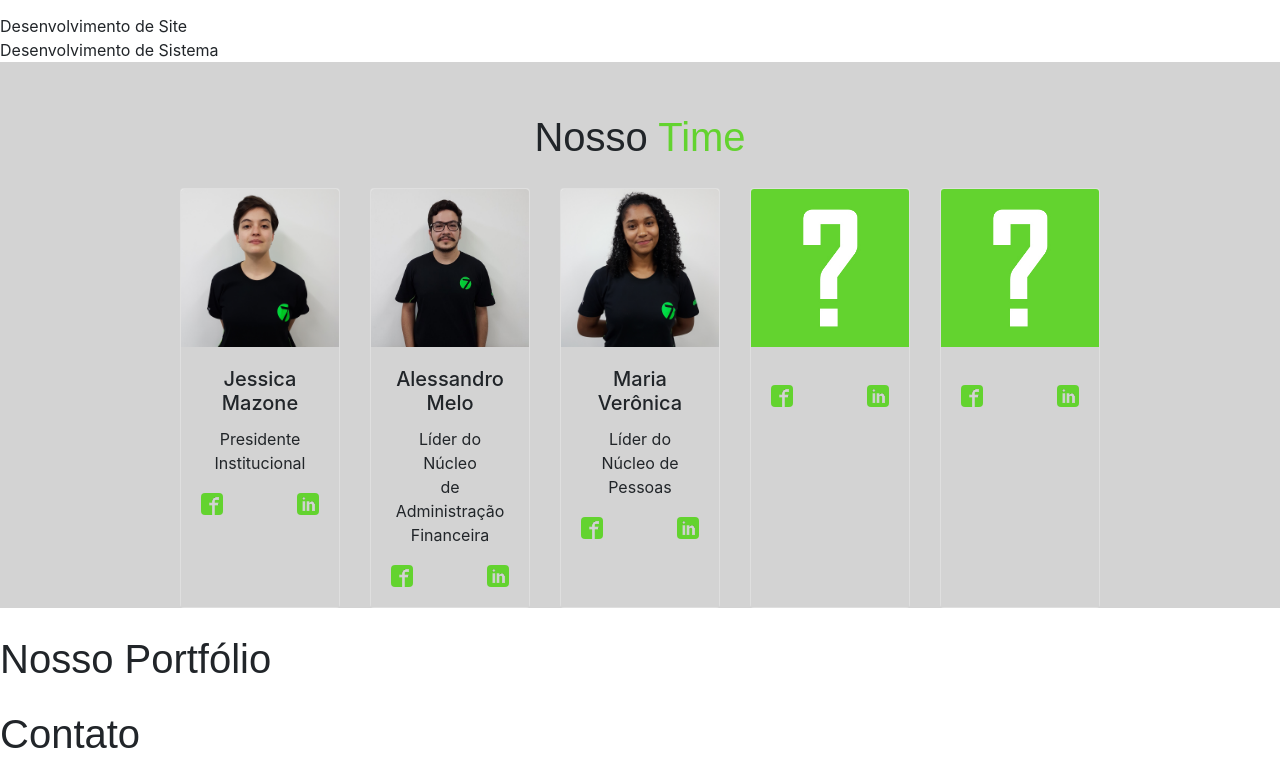
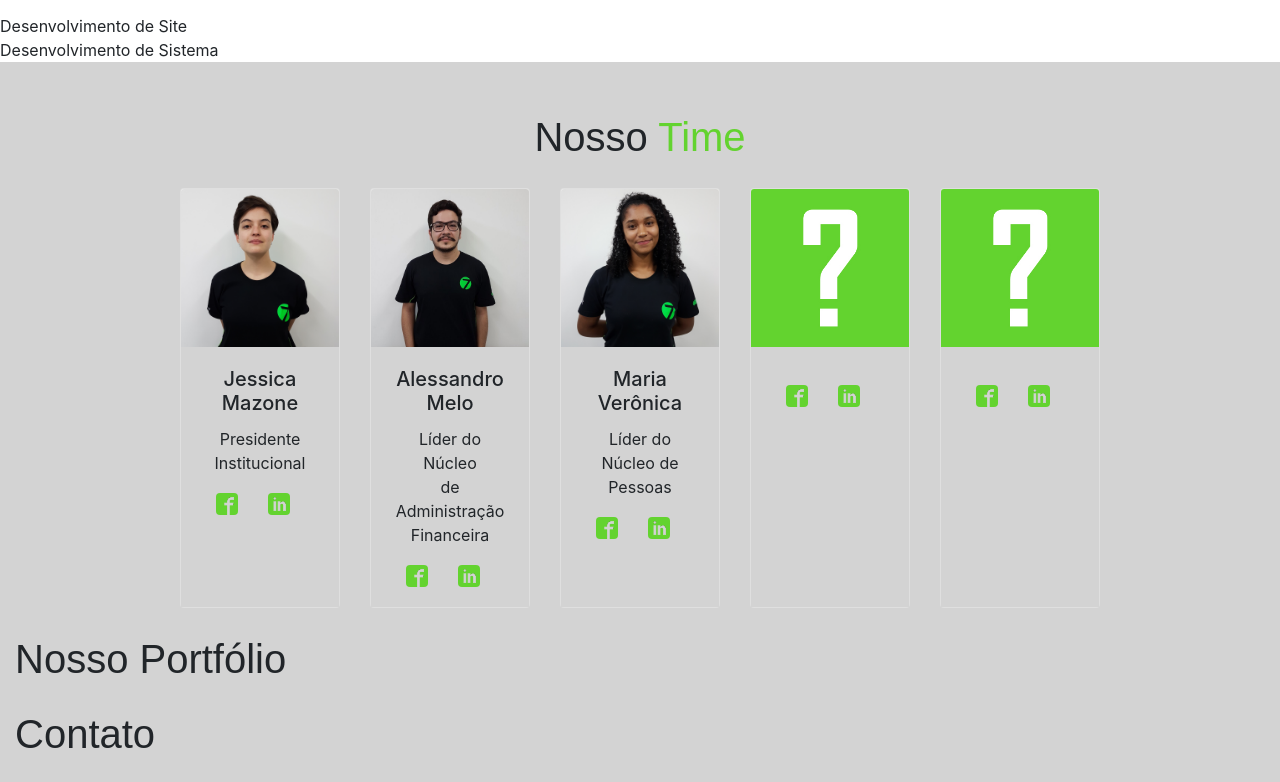
Before and after one commit to 7Sight/7Sight-Website, a plain HTML site: page index.html in a window 1280 px wide. Shown: the part 450-1232 px from the top of the page. Drawn offline with nearby package versions, Linux system fonts and the light colour scheme.

Commit message:
Nosso Time
concluído

```diff
--- a/css/style.css
+++ b/css/style.css
@@ -57,3 +57,9 @@ hr {
 .time{
 	background-color:#D3D3D3;
 }
+
+.icon{
+	padding: 15px 10px 15px 15px;
+
+
+}
--- a/index.html
+++ b/index.html
@@ -24,8 +24,8 @@
     <script type="text/javascript" src="js/bootstrap.js"></script>
 </head>
 <body>
- <!--Início NavBar-->
- <nav class="navbar navbar-expand-xl container-fluid navbar-dark bg-dark py-3 sticky-top">
+   <!--Início NavBar-->
+   <nav class="navbar navbar-expand-xl container-fluid navbar-dark bg-dark py-3 sticky-top">
     <div class="row justify-content-center">
         <div class="col-4">
             <img src="img/logo.png" width="155" height="55" alt="" class="navbar-brand">
@@ -103,8 +103,8 @@
                 <div class="card-body" style="background-color:#D3D3D3;">
                     <h5 class="card-title" style="text-align:center;">Jessica Mazone</h5>
                     <p class="card-text" style="text-align:center;">Presidente Institucional</p>
-                    <a href="https://www.facebook.com/jessica.mazoni.5" class="icon rounded float-left"><img src="img/facebook2v.png" class="rounded" width="22"></a>
-                    <a href="https://www.linkedin.com/in/jessicamazonimoura/" class="icon rounded float-right"><img src="img/linkedinv.png" class="rounded" width="22"></a>
+                    <a href="https://www.facebook.com/jessica.mazoni.5" class="icon"><img src="img/facebook2v.png" class="rounded" width="22"></a>
+                    <a href="https://www.linkedin.com/in/jessicamazonimoura/" class="icon"><img src="img/linkedinv.png" class="rounded" width="22"></a>
                 </div>
             </div>
             <div class="card" style="width: 10rem;">
@@ -112,8 +112,8 @@
                 <div class="card-body" style="background-color:#D3D3D3;">
                   <h5 class="card-title" style="text-align:center;">Alessandro Melo</h6>
                     <p class="card-text" style="text-align:center;">Líder do Núcleo <br/>de Administração Financeira</p>
-                    <a href="https://www.facebook.com/Alessandro0202" class="icon rounded float-left"><img src="img/facebook2v.png" class="rounded" width="22"></a>
-                     <a href="https://www.linkedin.com/in/alessandromelosilva/" class="icon rounded float-right"><img src="img/linkedinv.png" class="rounded"width="22"></a>
+                    <a href="https://www.facebook.com/Alessandro0202" class="icon"><img src="img/facebook2v.png" class="rounded" width="22"></a>
+                    <a href="https://www.linkedin.com/in/alessandromelosilva/" class="icon"><img src="img/linkedinv.png" class="rounded"width="22"></a>
                 </div>
             </div>
             <div class="card" style="width: 10rem;">
@@ -121,8 +121,9 @@
                 <div class="card-body" style="background-color:#D3D3D3;">
                     <h5 class="card-title" style="text-align:center;">Maria Verônica</h5>
                     <p class="card-text" style="text-align:center;">Líder do Núcleo de Pessoas</p>
-                    <a href="https://www.facebook.com/MariaVeronicaMartinsChaves" class="icon rounded float-lef "><img src="img/facebook2v.png" class="rounded" width="22"></a>
-                    <a href="https://www.linkedin.com/in/maria-ver%C3%B4nica-martins-chaves-230460109/" class="icon rounded float-right"><img src="img/linkedinv.png" class="rounded" width="22"></a>
+                    <a href="https://www.facebook.com/MariaVeronicaMartinsChaves" class="icon"><img src="img/facebook2v.png" class="rounded" width="22"></a>
+                    <a href="https://www.linkedin.com/in/maria-ver%C3%B4nica-martins-chaves-230460109/" class="icon"><img src="img/linkedinv.png" class="rounded" width="22"></a>
+
                 </div>
             </div>
             <div class="card" style="width: 10rem;">
@@ -130,8 +131,8 @@
                 <div class="card-body" style="background-color:#D3D3D3;">
                     <h5 class="card-title"></h5>
                     <p class="card-text"></p>
-                    <a href="#" class="icon rounded float-left  padding-left-3"><img src="img/facebook2v.png"class="rounded" width="22"></a>
-                    <a href="#" class="icon rounded float-right  padding-right-4"><img src="img/linkedinv.png" class="rounded" width="22"></a>
+                    <a href="#" class="icon"><img src="img/facebook2v.png"class="rounded" width="22"></a>
+                    <a href="#" class="icon"><img src="img/linkedinv.png" class="rounded" width="22"></a>
                 </div>
             </div>
             <div class="card" style="width: 10rem;">
@@ -139,16 +140,14 @@
                 <div class="card-body" style="background-color:#D3D3D3;">
                     <h5 class="card-title"></h5>
                     <p class="card-text"></p>
-                    <a href="#" class="icon rounded float-left"><img src="img/facebook2v.png" class="rounded"  width="22"></a>
-                    <a href="#" class="icon icon rounded float-right"><img src="img/linkedinv.png" class="rounded" width="22"></a>
-                     </div>
+                    <a href="#" class="icon"><img src="img/facebook2v.png" class="rounded"  width="22"></a>
+                    <a href="#" class="icon"><img src="img/linkedinv.png" class="rounded" width="22"></a>
                 </div>
             </div>
         </div>
     </div>
 </div>
 </div>
-<!--Fim Time-->
 <!--Fim Time-->
 
 <!--Início Portfólio-->
```
